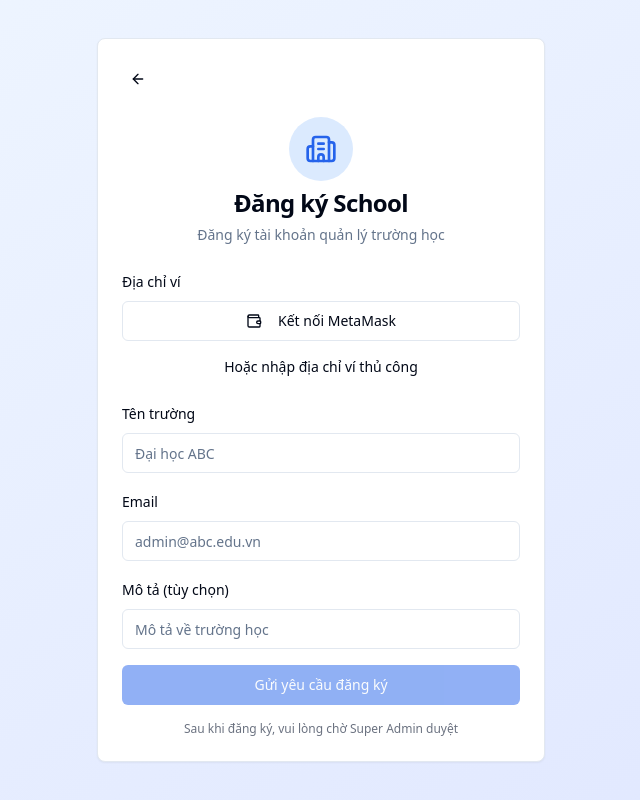
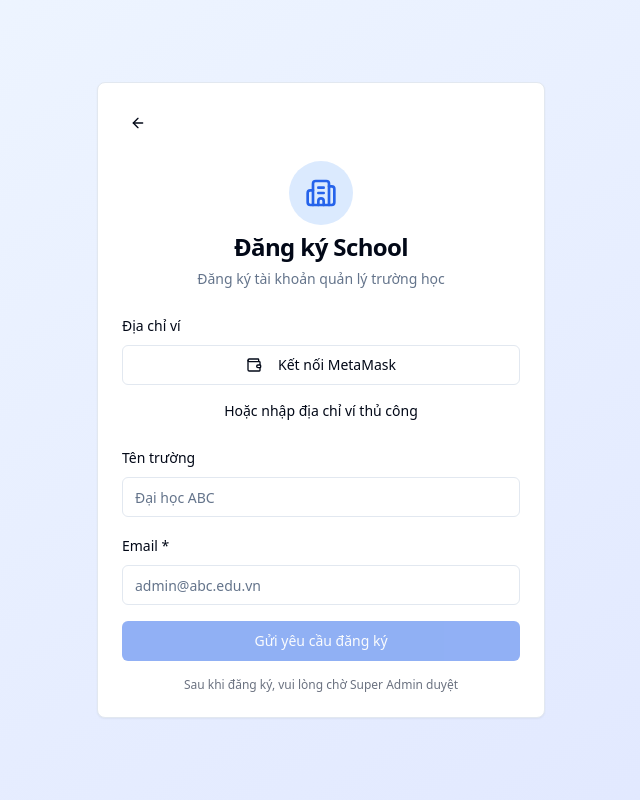
Before and after one commit to Cookiee2106/sbt-credential-student, a Next.js app in the folder frontend/: page /register/school in a window 1280 px wide. Shown: the whole page, without its empty margins (319-959 px from the left). Built offline with nearby package versions, Linux system fonts and the light colour scheme.

Commit message:
fix form registration

```diff
--- a/frontend/src/app/admin/page.tsx
+++ b/frontend/src/app/admin/page.tsx
@@ -584,10 +584,12 @@ export default function AdminPage() {
                   </Badge>
                 </div>
               </div>
-              <div>
-                <p className="text-xs text-gray-500">Tên</p>
-                <p className="font-medium">{selectedRequest.name}</p>
-              </div>
+              {selectedRequest.type === 'student' && (
+                <div>
+                  <p className="text-xs text-gray-500">Tên</p>
+                  <p className="font-medium">{selectedRequest.name}</p>
+                </div>
+              )}
               <div>
                 <p className="text-xs text-gray-500">Email</p>
                 <p className="font-medium">{selectedRequest.email}</p>
--- a/frontend/src/app/register/school/page.tsx
+++ b/frontend/src/app/register/school/page.tsx
@@ -25,7 +25,6 @@ export default function SchoolRegisterPage() {
   const [formData, setFormData] = useState({
     name: '',
     email: '',
-    description: '',
   });
 
   const handleConnectMetaMask = async () => {
@@ -80,7 +79,6 @@ export default function SchoolRegisterPage() {
           name: formData.name,
           email: formData.email,
           schoolName: formData.name,
-          description: formData.description,
         }),
       });
 
@@ -198,7 +196,7 @@ export default function SchoolRegisterPage() {
             </div>
 
             <div className="space-y-2">
-              <Label htmlFor="email">Email</Label>
+              <Label htmlFor="email">Email *</Label>
               <Input
                 id="email"
                 type="email"
@@ -206,16 +204,6 @@ export default function SchoolRegisterPage() {
                 value={formData.email}
                 onChange={(e) => setFormData({ ...formData, email: e.target.value })}
                 required
-              />
-            </div>
-
-            <div className="space-y-2">
-              <Label htmlFor="description">Mô tả (tùy chọn)</Label>
-              <Input
-                id="description"
-                placeholder="Mô tả về trường học"
-                value={formData.description}
-                onChange={(e) => setFormData({ ...formData, description: e.target.value })}
               />
             </div>
 
--- a/frontend/src/app/register/student/page.tsx
+++ b/frontend/src/app/register/student/page.tsx
@@ -210,7 +210,7 @@ export default function StudentRegisterPage() {
             </div>
 
             <div className="space-y-2">
-              <Label htmlFor="name">Họ và tên</Label>
+              <Label htmlFor="name">Họ và tên *</Label>
               <Input
                 id="name"
                 placeholder="Nguyễn Văn A"
@@ -221,7 +221,7 @@ export default function StudentRegisterPage() {
             </div>
 
             <div className="space-y-2">
-              <Label htmlFor="email">Email</Label>
+              <Label htmlFor="email">Email *</Label>
               <Input
                 id="email"
                 type="email"
@@ -233,7 +233,7 @@ export default function StudentRegisterPage() {
             </div>
 
             <div className="space-y-2">
-              <Label htmlFor="studentCode">Mã sinh viên</Label>
+              <Label htmlFor="studentCode">Mã sinh viên *</Label>
               <Input
                 id="studentCode"
                 placeholder="SV001"
@@ -244,7 +244,7 @@ export default function StudentRegisterPage() {
             </div>
 
             <div className="space-y-2">
-              <Label>Trường học</Label>
+              <Label>Trường học *</Label>
               <select
                 className="w-full h-10 px-3 border rounded-md bg-white"
                 value={selectedSchool?.id || ''}
```
